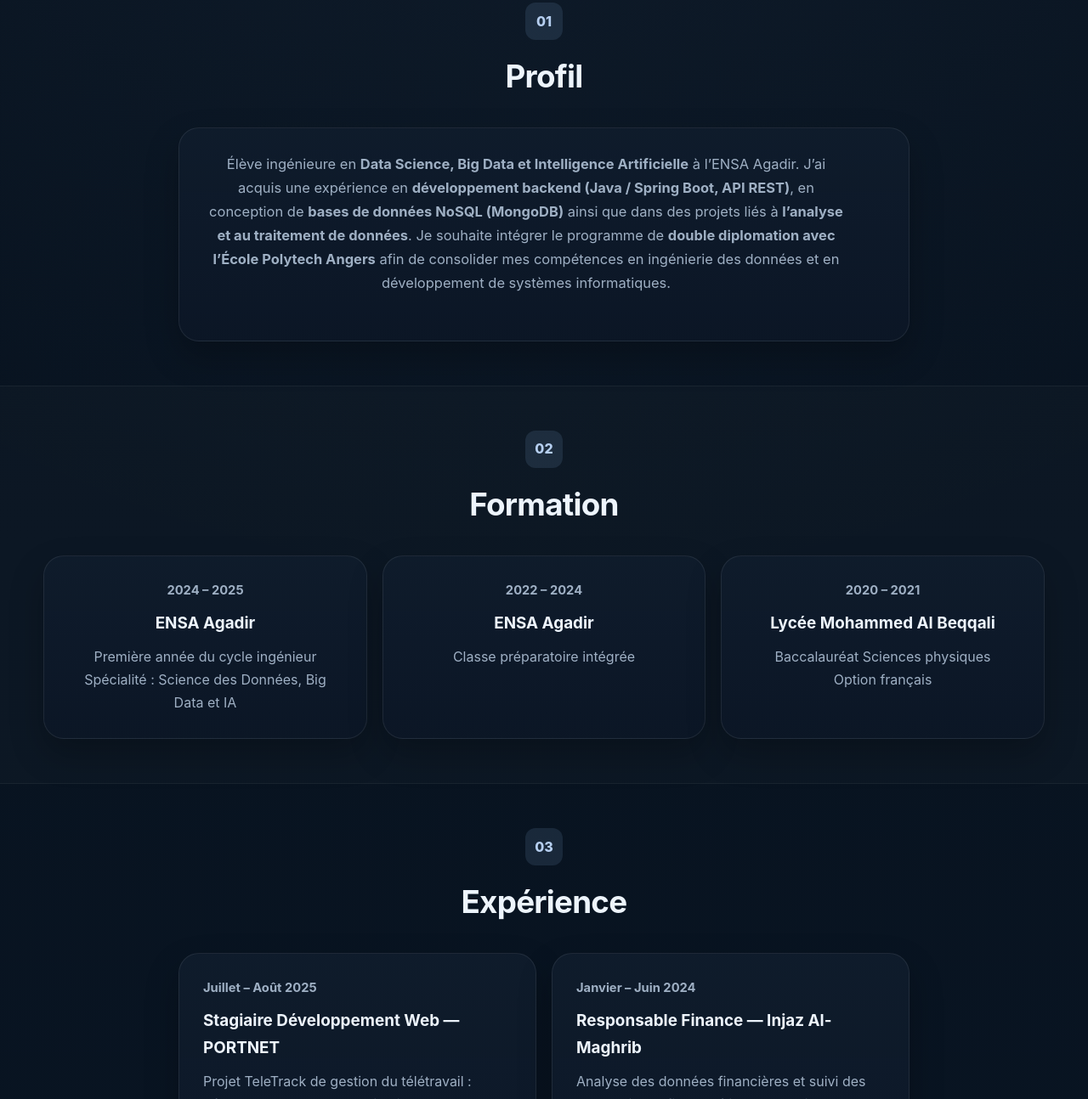
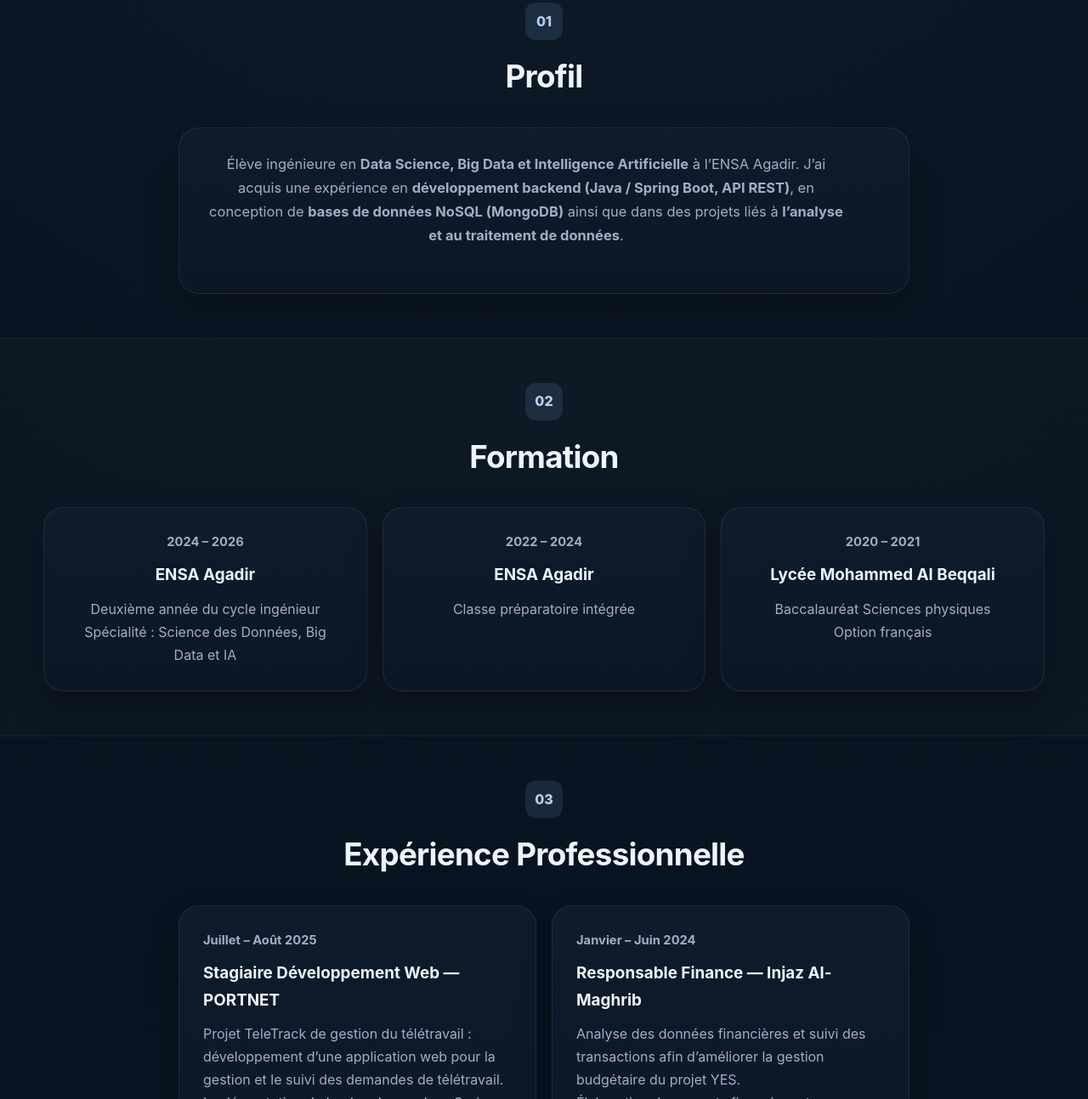
Before and after one commit to rawanecerbouche/portfolio, a plain HTML site: page index.html in a window 1280 px wide. Shown: the part 694-1988 px from the top of the page at 85% size. Drawn offline with Linux system fonts and the light colour scheme.

Commit message:
Update index.html

```diff
--- a/index.html
+++ b/index.html
@@ -72,8 +72,7 @@
   J’ai acquis une expérience en <strong>développement backend (Java / Spring Boot, API REST)</strong>,
   en conception de <strong>bases de données NoSQL (MongoDB)</strong> ainsi que dans des projets liés à
   <strong>l’analyse et au traitement de données</strong>.
-  Je souhaite intégrer le programme de <strong>double diplomation avec l’École Polytech Angers</strong>
-  afin de consolider mes compétences en ingénierie des données et en développement de systèmes informatiques.
+
 
         </p>
         </div>
@@ -90,9 +89,9 @@
 
         <div class="grid-3">
           <article class="card info-card text-center">
-            <p class="card-date">2024 – 2025</p>
+            <p class="card-date">2024 – 2026</p>
             <h3>ENSA Agadir</h3>
-            <p>Première année du cycle ingénieur</p>
+            <p>Deuxième année  du cycle ingénieur</p>
             <p>Spécialité : Science des Données, Big Data et IA</p>
           </article>
 
@@ -117,7 +116,7 @@
       <div class="container narrow">
         <div class="section-heading center">
           <span>03</span>
-          <h2>Expérience</h2>
+          <h2>Expérience Professionnelle</h2>
         </div>
 
         <div class="grid-2">
```
